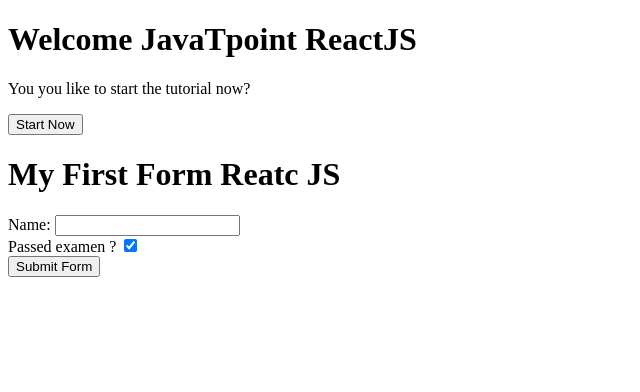
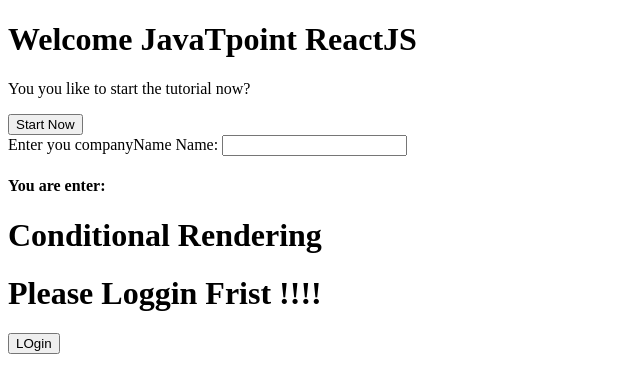
Before and after one commit to randrin/React-Projets, a React app in the folder app-react/: page / in a window 1280 px wide. Shown: the top 392 px of the page, without its empty margins (0-640 px from the left). Built offline with nearby package versions, Linux system fonts and the light colour scheme.

Commit message:
Conditional statements

```diff
--- a/app-react/Forms.js
+++ b/app-react/Forms.js
@@ -7,10 +7,12 @@ class Forms extends Component {
         this.state = {
             value: '',
             isSelected: true,
-            title: 'My First Form Reatc JS'
+            title: 'My First Form Reatc JS',
+            companyName: ''
         };
         this.submitForm = this.submitForm.bind(this);
         this.onChangeValue = this.onChangeValue.bind(this);
+        this.compagnyText = this.compagnyText.bind(this);
     }
 
     submitForm (event) {
@@ -24,18 +26,19 @@ class Forms extends Component {
         this.setState({[name]: value});
     }
 
+    compagnyText(event) {
+        this.setState({
+            companyName: event.target.value
+        });
+    }
+
     render() {
         return (
-            <form onSubmit={this.submitForm}>
-                <h1>{this.state.title}</h1>
-                <label>Name: </label>
-                <input type="text" value={this.state.value} onChange={this.onChangeValue} />
-                <br/>
-                <label>Passed examen ? </label>
-                <input type="checkbox" checked={this.state.isSelected} onChange={this.onChangeValue} />
-                <br/>
-                <input type="submit" value="Submit Form" />
-            </form>
+            <div>
+                <label htmlFor="name">Enter you companyName Name: </label>
+                <input type="text" id="companyName" onChange={this.compagnyText} />
+                <h4>You are enter: {this.state.companyName}</h4>
+            </div>
         );
     }
 }
--- /dev/null
+++ b/app-react/LoginConditional.js
@@ -0,0 +1,59 @@
+import React, { Component } from "react";
+
+function Message (props) {
+    if (props.isLoggedIn) {
+        return <h1>Welcome Back !!!</h1>
+    } else {
+        return <h1>Please Loggin Frist !!!!</h1>
+    }
+}
+
+function Login (props) {
+    return (
+        <button onClick={props.checkInfo}>LOgin</button>
+    )
+}
+
+function Logout (props) {
+    return (
+        <button onClick={props.checkInfo}>Logout</button>
+    )
+}
+
+class LoginConditional extends Component {
+
+    constructor(props) {
+        super(props);
+        this.handleLogout = this.handleLogout.bind(this);
+        this.handleLogin = this.handleLogin.bind(this);
+        this.state = {
+            isLoggedIn: false
+        }
+    }
+
+
+    handleLogout() {
+        this.setState({isLoggedIn: false})
+    }
+    handleLogin() {
+        this.setState({isLoggedIn: true})
+    }
+
+    render() {
+        return (
+            <div>
+                <h1>Conditional Rendering</h1>
+                <Message isLoggedIn = {this.state.isLoggedIn}/>
+                {
+                    (this.state.isLoggedIn)
+                        ?
+                        (<Logout checkInfo = {this.handleLogout}/>)
+                        :
+                        (<Login checkInfo = {this.handleLogin}/>)
+                }
+            </div>
+        );
+    }
+}
+
+export default LoginConditional;
--- a/app-react/index.html
+++ b/app-react/index.html
@@ -8,6 +8,7 @@
     <div id="app"></div>
     <div id="components"></div>
     <div id="forms"></div>
+    <div id="login"></div>
     <script type="text/javascript" src="index_bundle.js"></script>
   </body>
 </html>
--- a/app-react/main.js
+++ b/app-react/main.js
@@ -1,8 +1,9 @@
 import React from "react";
 import ReactDOM from "react-dom";
 import App from "./App.js";
-import Components from "./Components.js";
 import Forms from "./Forms";
+import LoginConditional from "./LoginConditional";
 
 ReactDOM.render(<App />, document.getElementById("app"));
 ReactDOM.render(<Forms />, document.getElementById("forms"));
+ReactDOM.render(<LoginConditional />, document.getElementById("login"));
```
